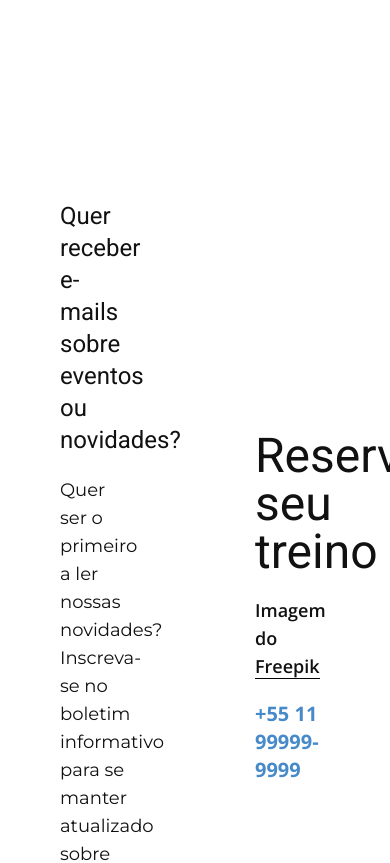
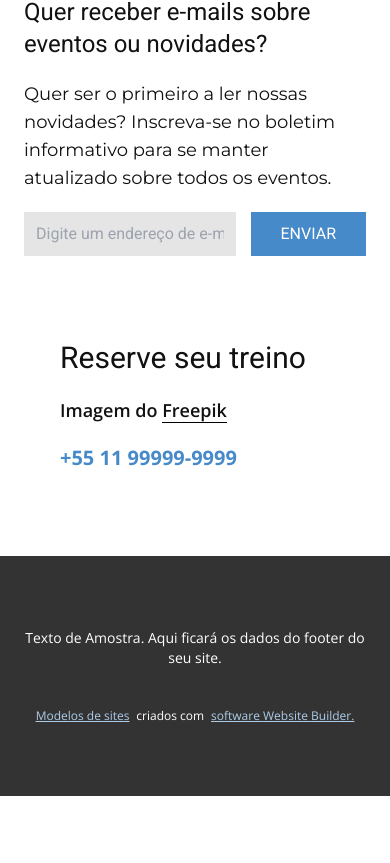
Before and after one commit to VictorMFL/academy, a Next.js app: page / in a window 390 px wide. Shown: the part 9488-10351 px from the top of the page. After the commit the page ends 10284 px from the top, so only its background shows below. Built offline with nearby package versions, Linux system fonts and the light colour scheme.

Commit message:
style: <ContactUs /> responsive

```diff
--- a/src/app/page.tsx
+++ b/src/app/page.tsx
@@ -43,7 +43,7 @@
 
       <GridImages />
 
-      <div className="w-full bg-white pt-48 pb-[60px]">
+      <div className="w-full bg-white pt-48 pb-[60px] tablet:py-6">
         <ContactUs />
       </div>
     </main>
--- a/src/components/contactUs/ContactUs.tsx
+++ b/src/components/contactUs/ContactUs.tsx
@@ -22,8 +22,8 @@
   }, []);
 
   return (
-    <div className="w-fulll flex items-center justify-center" data-aos="zoom-in">
-      <div className="max-w-[50%] flex flex-col gap-5 p-[60px]">
+    <div className="w-full flex cel:flex-col items-center justify-center" data-aos="zoom-in">
+      <div className="max-w-[50%] cel:min-w-full flex flex-col gap-5 p-[60px] tablet:p-6">
         <h1 className="text-newGray font-normal text-2xl">
           Quer receber e-mails sobre eventos ou novidades?
         </h1>
@@ -49,8 +49,8 @@
         </form>
       </div>
 
-      <div className="max-w-[50%] flex flex-col gap-5 p-[60px]">
-        <h1 className="text-newGray font-normal text-5xl">
+      <div className="max-w-[50%] cel:min-w-full flex flex-col gap-5 p-[60px]">
+        <h1 className="text-newGray font-normal text-5xl cel:text-3xl">
           Reserve seu treino
         </h1>
 
--- a/src/components/footer/Footer.tsx
+++ b/src/components/footer/Footer.tsx
@@ -7,8 +7,8 @@
 
 const Footer = () => {
   return (
-    <footer className="w-full min-h-[240px] bg-bgFooter flex flex-col items-center justify-center text-white">
-      <p className={`${openSans.className} text-sm`}>Texto de Amostra. Aqui ficará os dados do footer do seu site.</p>
+    <footer className="w-full min-h-[240px] bg-bgFooter flex flex-col items-center justify-center text-white p-4">
+      <p className={`${openSans.className} text-sm text-center`}>Texto de Amostra. Aqui ficará os dados do footer do seu site.</p>
 
       <div className={`${openSans.className} flex items-center gap-[1ch] mt-10 text-xs`}>
         <a href="https://nicepage.com/website-templates" target="_blank" className="text-footerLink underline">Modelos de sites</a>
```
